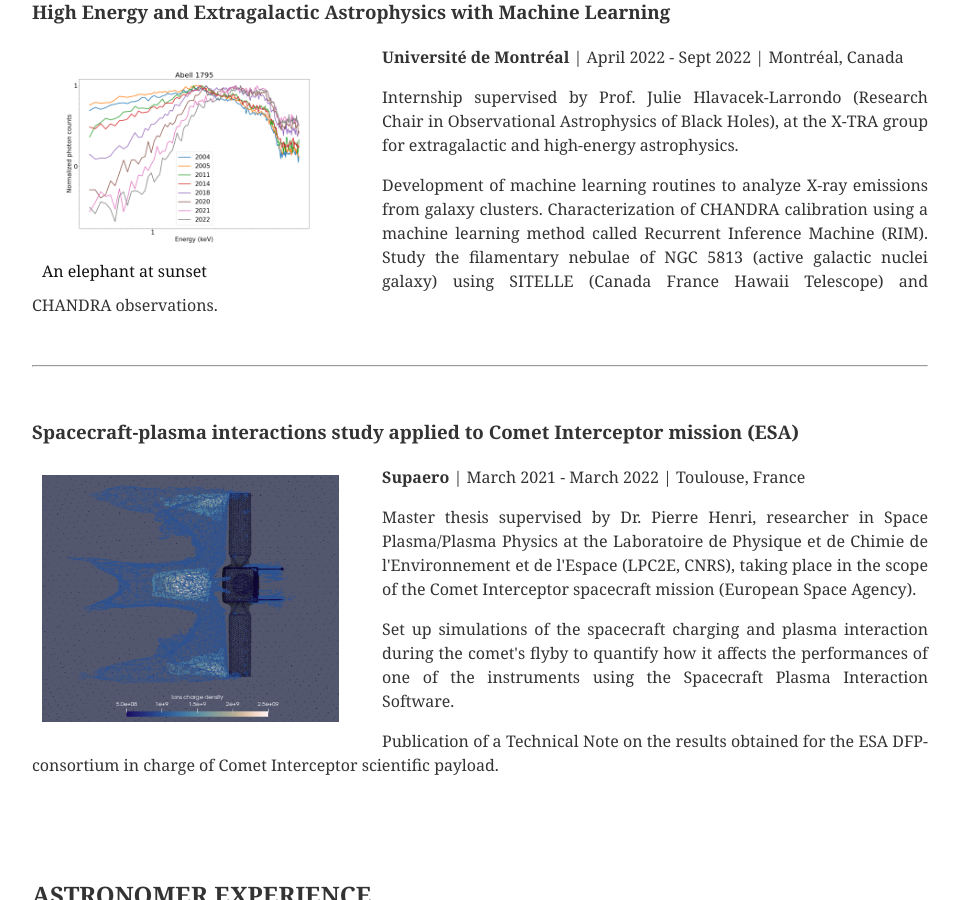
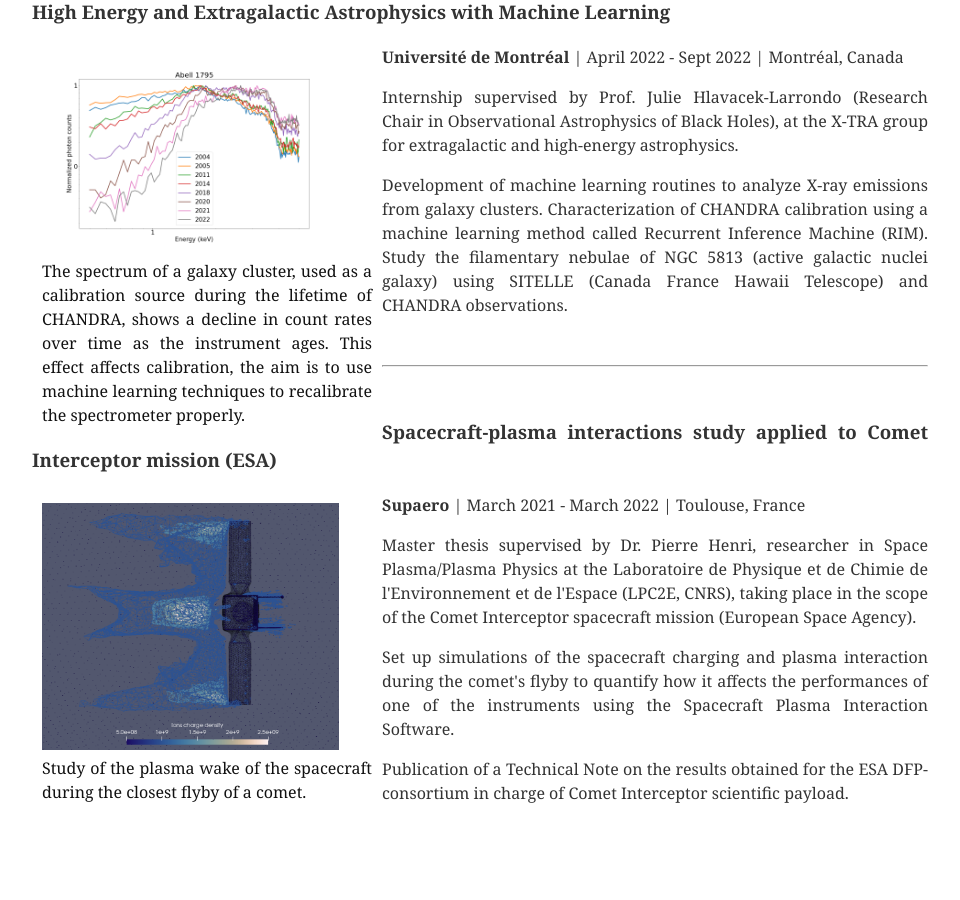
Before and after one commit to MarinePrunier/MarinePrunier.github.io, a Jekyll site: the page built from research.html, in a window 1280 px wide and 900 px high, scrolled down 1747 px. Shown: the whole window, without its empty margins (160-1120 px from the left). Built offline with Jekyll 4.4.1, drawn with Linux system fonts in a browser that asks for light colours.

Commit message:
Update research.html

```diff
--- a/research.html
+++ b/research.html
@@ -69,10 +69,10 @@ header-image: ../images/main/TNG.jpeg
     <h3>High Energy and Extragalactic Astrophysics with Machine Learning</h3>
     <div class="plot">
         <a href="https://www.nasa.gov/mission/chandra-x-ray-observatory/">
-            <img src="../images/research/Abell_RMF_effect.png" alt="The spectrum of a galaxy cluster, used as a calibration source during the lifetime of CHANDRA,
-             shows a decline in count rates over time as the instrument ages.
-             This effect affects calibration, the aim is to use machine learning techniques
-             to recalibrate the spectrometer properly."> <figcaption>An elephant at sunset</figcaption>
+            <img src="../images/research/Abell_RMF_effect.png" alt=""> <figcaption>The spectrum of a galaxy cluster, used as a calibration source during the lifetime of CHANDRA,
+                shows a decline in count rates over time as the instrument ages.
+                This effect affects calibration, the aim is to use machine learning techniques
+                to recalibrate the spectrometer properly.</figcaption>
         </a>
         </div>
     <p><strong>Université de Montréal</strong> | April 2022 - Sept 2022 | Montréal, Canada</p>
@@ -90,6 +90,7 @@ header-image: ../images/main/TNG.jpeg
     <div class="plot">
         <a href="https://www.cometinterceptor.space/">
             <img src="../images/research/CometInterceptor.png" alt="Study of the plasma wake of the spacecraft during the closest flyby of a comet.">
+        <figcaption>Study of the plasma wake of the spacecraft during the closest flyby of a comet.</figcaption>
         </a>
         </div>
     <p><strong>Supaero</strong> | March 2021 - March 2022 | Toulouse, France</p>
```
